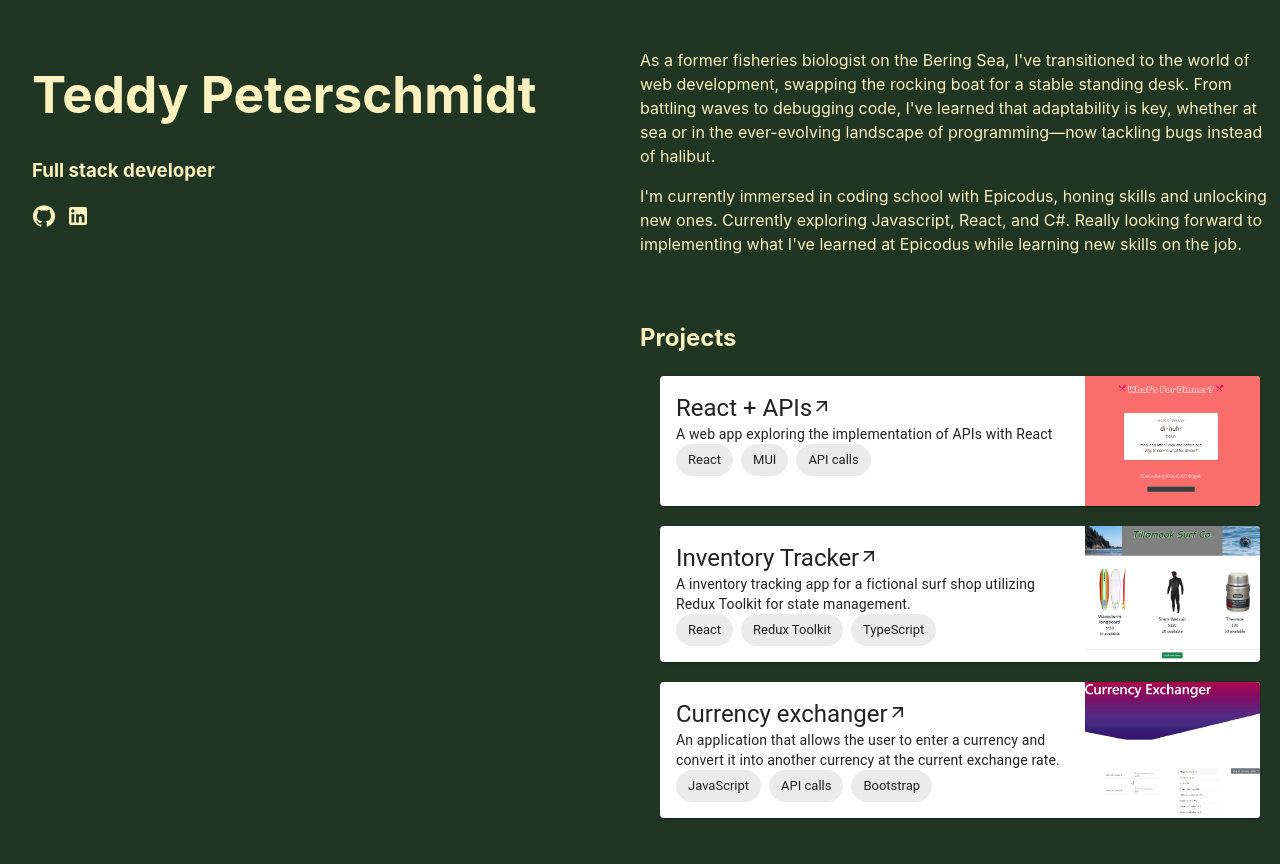
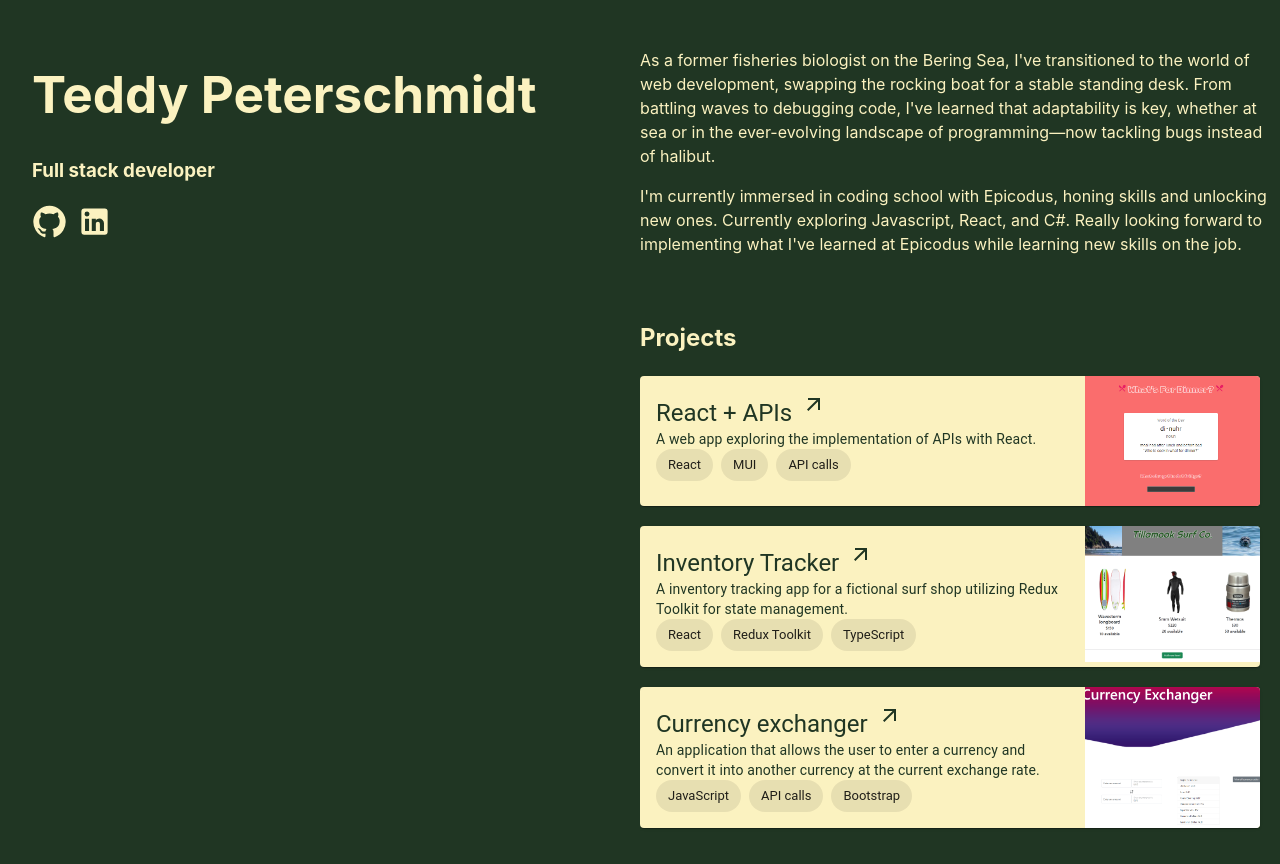
Before and after one commit to teddyXIV/portfolio-v2, a React (Vite) app: page / in a window 1280 px wide. Built offline with nearby package versions, Linux system fonts and the light colour scheme.

Commit message:
add styling tweaks and resume link

```diff
--- a/src/components/Experience.tsx
+++ b/src/components/Experience.tsx
@@ -1,9 +1,26 @@
 import './Experience.css'
+import Button from '@mui/material/Button';
+import ArrowOutwardIcon from '@mui/icons-material/ArrowOutward';
 
 const Experience = () => {
+
+    const resumeButtonStyle = {
+        color: '#203623',
+        background: "#FBF2C0",
+        '&:hover': {
+            background: "#a1cdf1"
+        }
+
+    }
     return (
         <>
-            <h2>Experience</h2>
+            <div>
+                <h2>Experience</h2>
+                <Button variant="contained" href="https://drive.google.com/file/d/1ohn47Hiib52ON-tUazpYS53XV1Bfereh/view?usp=sharing" target="_blank" sx={resumeButtonStyle}>
+                    View full resume
+                    <ArrowOutwardIcon fontSize='small' sx={{ marginLeft: '10px', marginBottom: '5px' }} />
+                </Button>
+            </div >
             <div className="job-container">
                 <div className="years">
                     <h3>2021 - 2023</h3>
--- a/src/components/Header.tsx
+++ b/src/components/Header.tsx
@@ -19,10 +19,10 @@
                 <h3>Full stack developer</h3>
                 <div>
                     <Link href="https://github.com/teddyXIV" target="_blank" sx={linkStyle}>
-                        <GitHubIcon />
+                        <GitHubIcon fontSize="large" />
                     </Link>
                     <Link href="https://www.linkedin.com/in/teddy-peterschmidt/" target="_blank" sx={linkStyle}>
-                        <LinkedInIcon />
+                        <LinkedInIcon fontSize="large" />
                     </Link>
                 </div>
             </div>
--- a/src/components/Projects.css
+++ b/src/components/Projects.css
@@ -4,14 +4,9 @@
 
 .project-card {
     margin: 20px;
+    margin-left: 0;
 }
 
 .project-card:hover {
     transform: scale(1.02);
-    cursor: pointer;
-    border: 3px solid #a1cdf1;
 }
-
-/* .card-pic {
-    margin-right: 0;
-} */
--- a/src/components/Projects.tsx
+++ b/src/components/Projects.tsx
@@ -12,20 +12,30 @@
 
 const Projects = () => {
 
+    const cardStyle = {
+        minWidth: 275,
+        display: 'flex',
+        background: "#FBF2C0",
+        color: "#203623",
+        '&:hover': {
+            background: "#a1cdf1"
+        }
+    }
+
     return (
         <>
             <div className="project-container">
                 <h2>Projects</h2>
-                <Card className='project-card' sx={{ minWidth: 275, display: 'flex' }}>
+                <Card className='project-card' sx={cardStyle}>
                     <CardActionArea component={Link} href="https://github.com/teddyXIV/react-api-recipes.git" target='_blank'>
                         <Box sx={{ display: 'flex' }}>
                             <CardContent>
                                 <Typography variant="h5" component="div">
                                     React + APIs
-                                    <ArrowOutwardIcon fontSize='small' />
+                                    <ArrowOutwardIcon fontSize='medium' sx={{ marginLeft: '10px', marginBottom: '5px' }} />
                                 </Typography>
                                 <Typography variant="body2">
-                                    A web app exploring the implementation of APIs with React
+                                    A web app exploring the implementation of APIs with React.
                                 </Typography>
                                 <Stack direction="row" spacing={1}>
                                     <Chip label="React" />
@@ -43,13 +53,13 @@
                         </Box>
                     </CardActionArea>
                 </Card>
-                <Card className='project-card' sx={{ minWidth: 275, display: 'flex' }}>
+                <Card className='project-card' sx={cardStyle}>
                     <CardActionArea component={Link} href="https://github.com/teddyXIV/redux-inventory-tracker.git" target='_blank'>
                         <Box sx={{ display: 'flex' }}>
                             <CardContent >
                                 <Typography variant="h5" component="div">
                                     Inventory Tracker
-                                    <ArrowOutwardIcon fontSize='small' />
+                                    <ArrowOutwardIcon fontSize='medium' sx={{ marginLeft: '10px', marginBottom: '5px' }} />
                                 </Typography>
                                 <Typography variant="body2">
                                     A inventory tracking app for a fictional surf shop utilizing Redux Toolkit for state management.
@@ -71,13 +81,13 @@
                         </Box>
                     </CardActionArea>
                 </Card>
-                <Card className='project-card' sx={{ minWidth: 275, display: 'flex' }}>
+                <Card className='project-card' sx={cardStyle}>
                     <CardActionArea component={Link} href="https://github.com/teddyXIV/Currency-Exchanger.git" target='_blank'>
                         <Box sx={{ display: 'flex', flexDirection: 'row' }}>
                             <CardContent>
                                 <Typography variant="h5" component="div">
                                     Currency exchanger
-                                    <ArrowOutwardIcon fontSize='small' />
+                                    <ArrowOutwardIcon fontSize='medium' sx={{ marginLeft: '10px', marginBottom: '5px' }} />
                                 </Typography>
                                 <Typography variant="body2">
                                     An application that allows the user to enter a currency and convert it into another currency at the current exchange rate.
```
